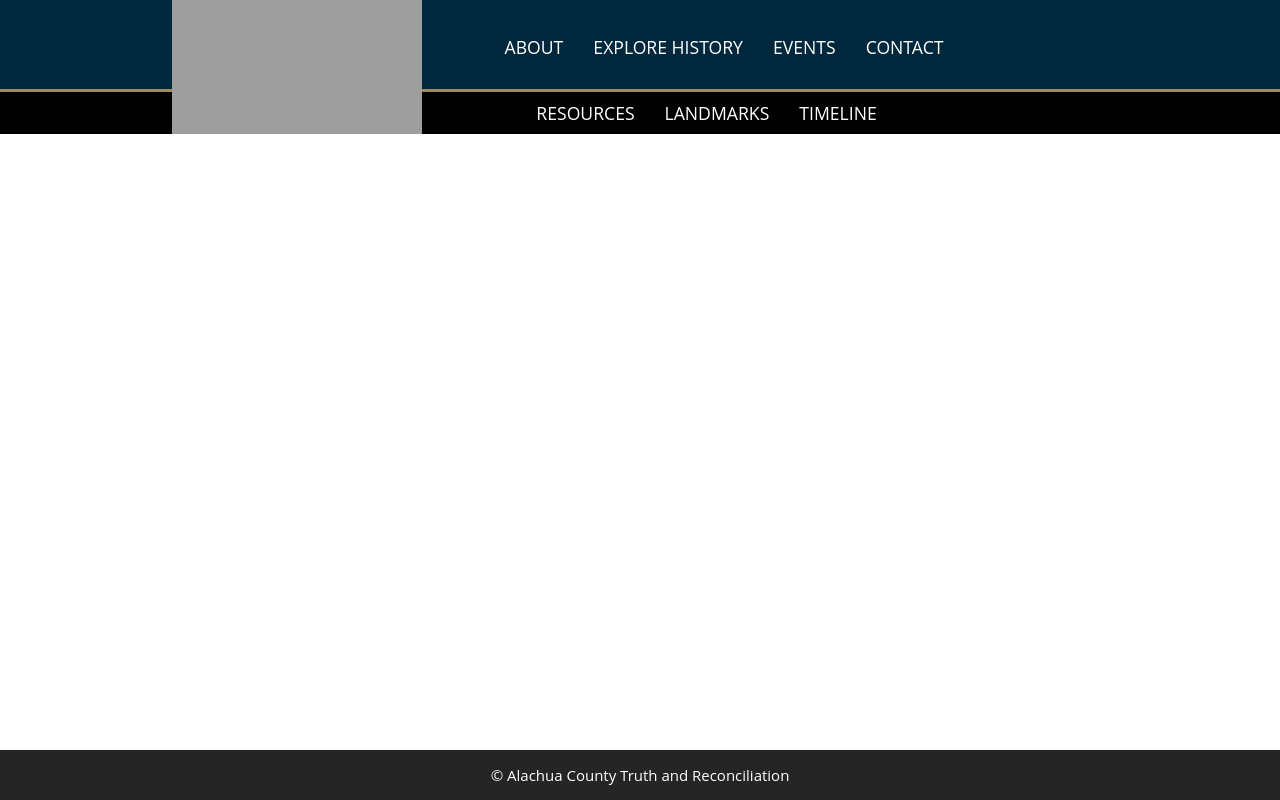
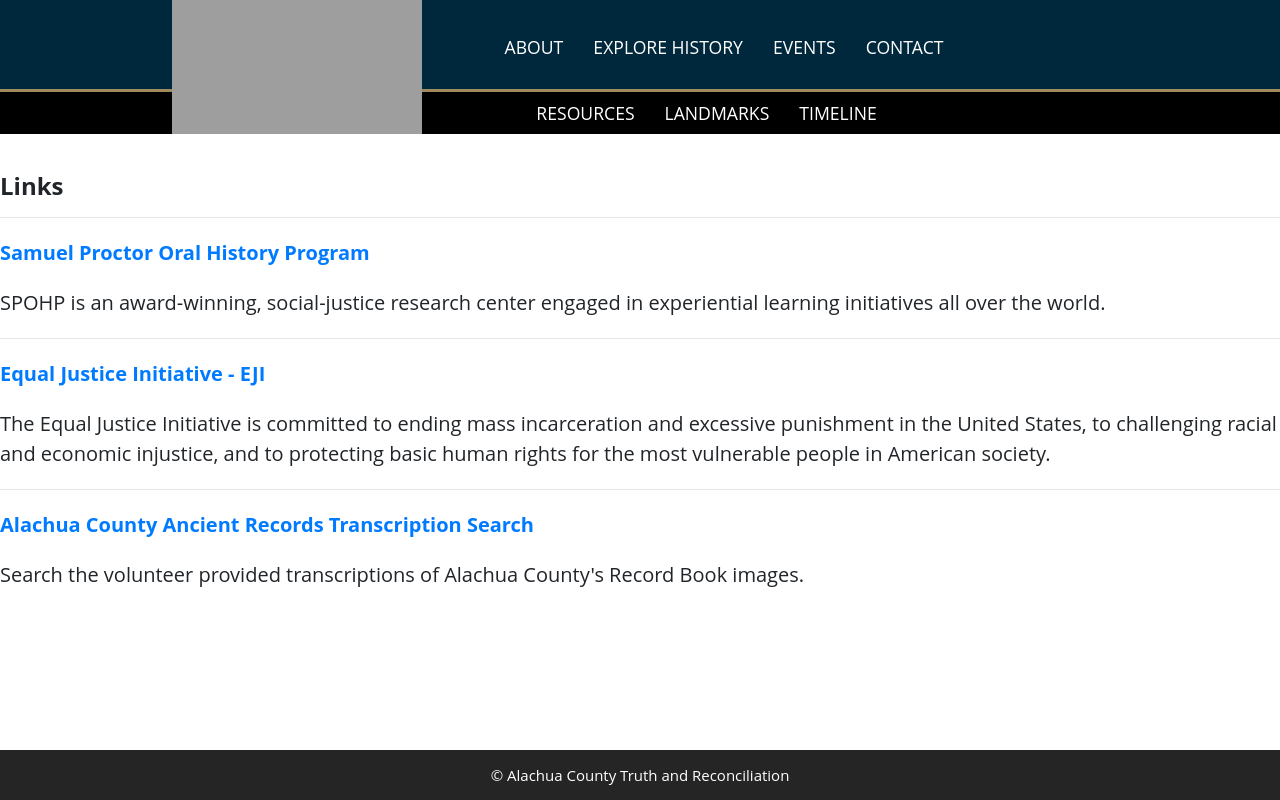
Before and after one commit to alachuacounty/react-truth-rec, a React (Create React App) app: page /links in a window 1280 px wide. Built offline with nearby package versions, Linux system fonts and the light colour scheme; grey boxes are pictures that could not be loaded.

Commit message:
added links page

```diff
--- a/src/App.js
+++ b/src/App.js
@@ -57,6 +57,7 @@
       <Route exact path="/media" component={MediaPage} />
       <Route exact path="/landmarks" component={LandmarksPage} />
       <Route exact path="/timeline" component={TimelinePage} />
+      <Route exact path="/links" component={LinksPage} />
       </Switch>
     </Router>
     <Footer footertext="&copy; Alachua County Truth and Reconciliation"/>
--- /dev/null
+++ b/src/pages/links.jsx
@@ -0,0 +1,46 @@
+import React from "react";
+import '../css/TruthRec.css';
+import "../css/links.css";
+
+class LinksPage extends React.Component{
+
+    render(){
+
+
+return(
+
+    <div>
+<div class="main-content">
+        <div class="intro">
+        <h1 class="title">Links</h1>
+    </div>
+<hr></hr>
+        <div>
+            <p><a href="https://oral.history.ufl.edu/" target="blank"><strong>Samuel Proctor Oral History Program</strong></a></p>
+             <p>SPOHP is an award-winning, social-justice research center engaged in experiential learning initiatives all over the world.</p>
+        </div>
+        <hr></hr>
+        <div>
+            <p><a href="https://eji.org/" target="blank"><strong>Equal Justice Initiative - EJI</strong></a></p>
+            <p>The Equal Justice Initiative is committed to ending mass incarceration and excessive punishment in the United States, to challenging racial and economic injustice, and to protecting basic human rights for the most vulnerable people in American society.</p>
+
+        </div>
+        <hr></hr>
+        <div class="fourth">
+            <p><a href="http://www.alachuaclerk.org/archive/CFDocs/TransSearchsolr.cfm" target="blank"><strong>Alachua County Ancient Records Transcription Search</strong></a></p>
+            <p>Search the volunteer provided transcriptions of Alachua County's Record Book images.</p>
+        </div>
+
+    </div>
+
+    </div>
+)
+
+
+    }
+
+
+}
+
+
+export default LinksPage;
```
